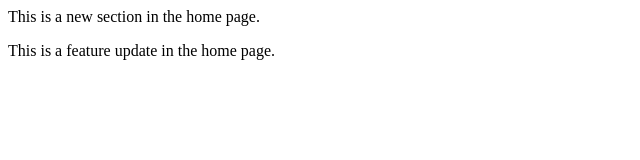
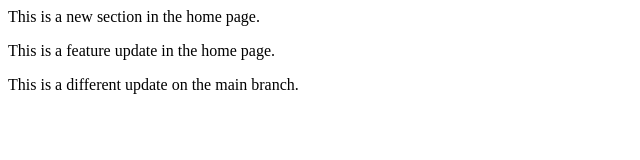
Before and after one commit to tiba1111/SimpleWebProject, a plain HTML site: page index.html in a window 1280 px wide. Shown: the whole page, without its empty margins (0-640 px from the left). Drawn offline with Linux system fonts and the light colour scheme.

Commit message:
Main branch update: Edited index.html

```diff
--- a/index.html
+++ b/index.html
@@ -1,2 +1,3 @@
 <p>This is a new section in the home page.</p>
 <p>This is a feature update in the home page.</p>
+<p>This is a different update on the main branch.</p>
```
